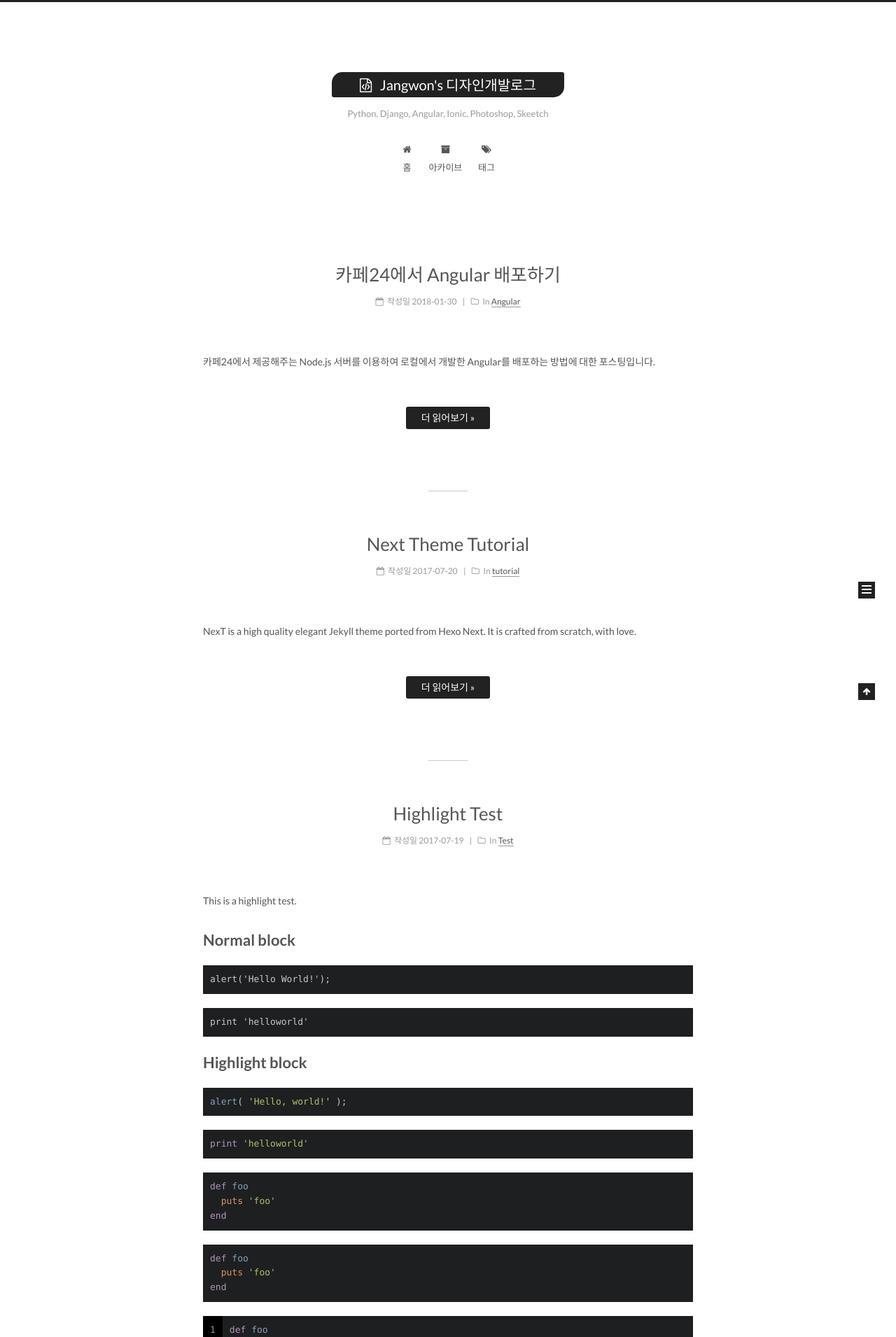
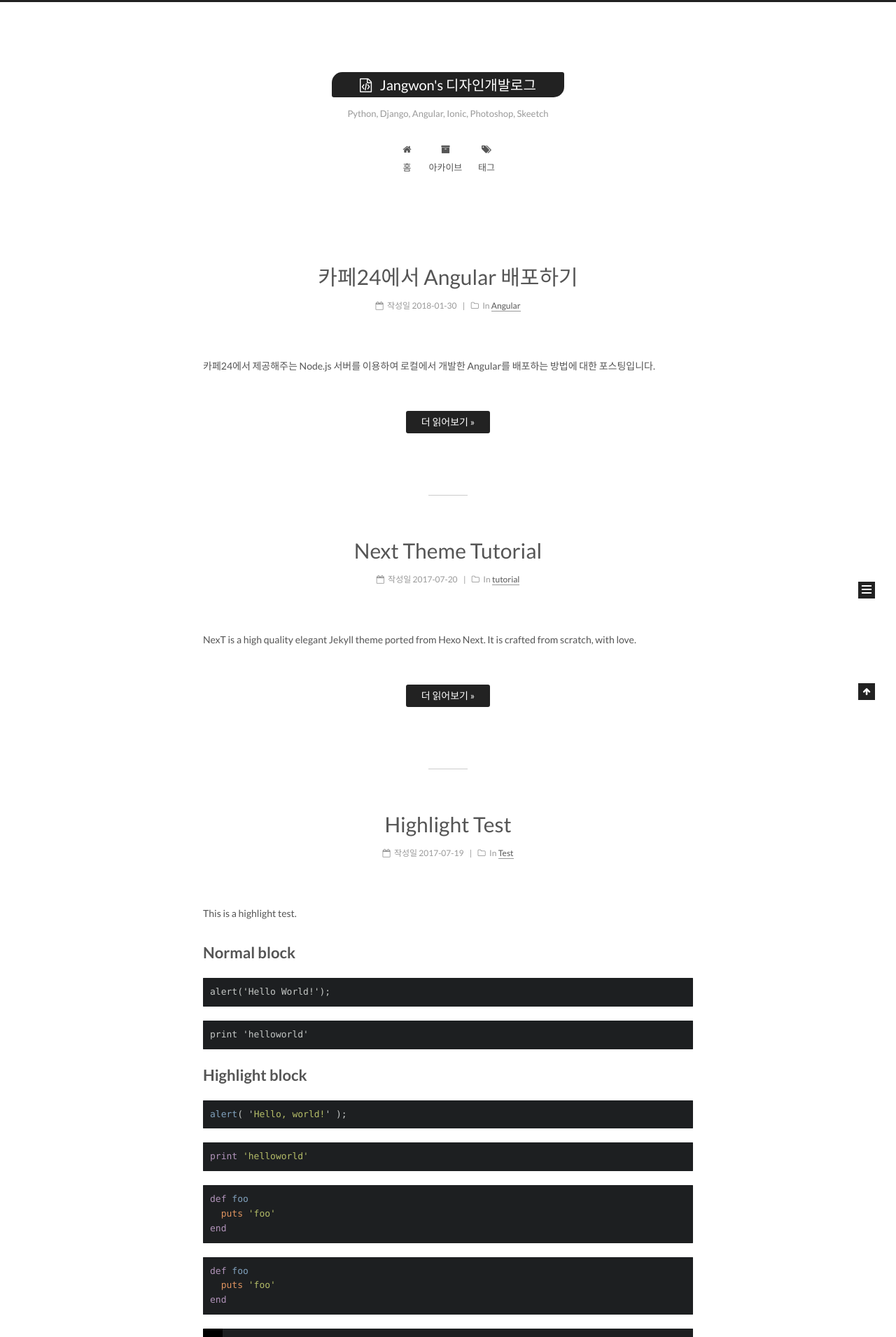
Before and after one commit to wkddnjset/wkddnjset.github.io, a Jekyll site: the page built from index.html, in a window 1280 px wide. Shown: the top 1910 px of the page at 70% size. Built offline with Jekyll 4.4.1, drawn with Linux system fonts in a browser that asks for light colours; the list of posts is cut into pages by our own code.

Commit message:
2018-01-31

```diff
--- a/_sass/_common/components/post/post-expand.scss
+++ b/_sass/_common/components/post/post-expand.scss
@@ -10,6 +10,7 @@
   }
 
   .post-body {
+    font-size:16px;
     pre {
       padding: 10px;
       .gutter pre {
--- a/_sass/_common/components/post/post-title.scss
+++ b/_sass/_common/components/post/post-title.scss
@@ -1,5 +1,5 @@
 .posts-expand .post-title {
-  font-size: 26px;
+  font-size: 30px;
   text-align: center;
   word-break: break-word;
   font-weight: $posts-expand-title-font-weight;
```
